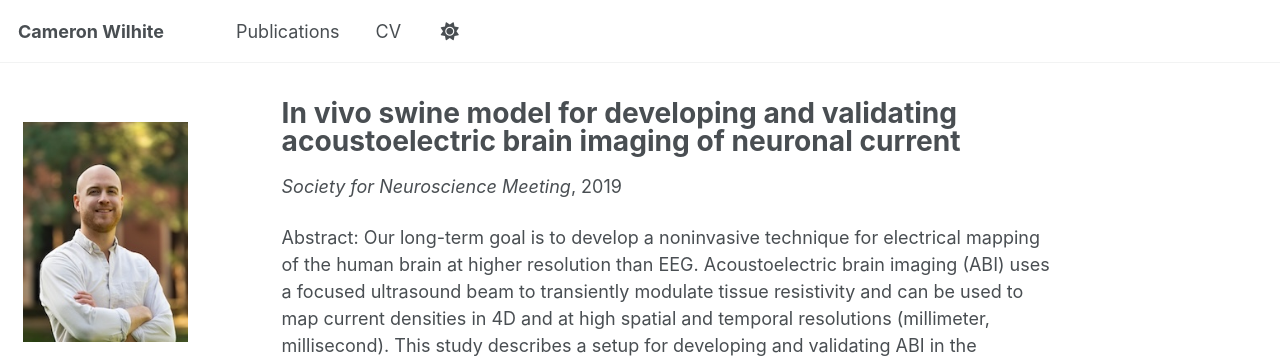
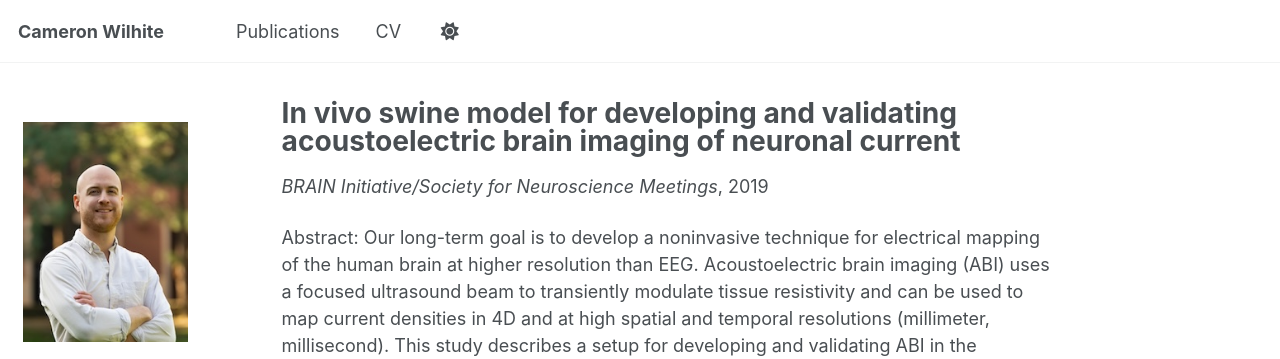
Before and after one commit to camwilhite/camwilhite.github.io, a Jekyll site: the page built from _publications/2019_ABI.md, in a window 1280 px wide and 1303 px high. Shown: the top 359 px of the window. Built offline with Jekyll 4.4.1, drawn with Linux system fonts in a browser that asks for light colours; a script that is not in the unit is left out.

Commit message:
Update 2019_ABI.md

```diff
--- a/_publications/2019_ABI.md
+++ b/_publications/2019_ABI.md
@@ -5,7 +5,7 @@ category: conferences
 permalink: /publication/2019_ABI
 excerpt: 'Cameron Wilhite, Alexander Alvarez, Alex Burton, Chet Preston, Katalin Gothard, Andy Fuglevand, Debbie Mustacich, Stephen L. Cowen, Russell S. Witte'
 date: 2019-11-11
-venue: 'Society for Neuroscience Meeting'
+venue: 'BRAIN Initiative/Society for Neuroscience Meetings'
 slidesurl:
 paperurl:
 citation:
```
